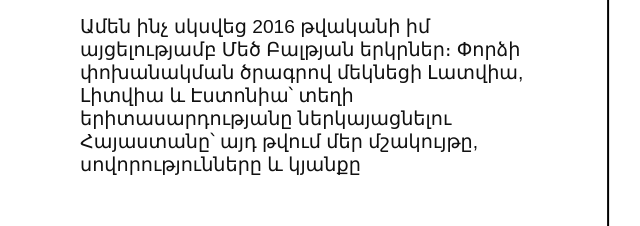
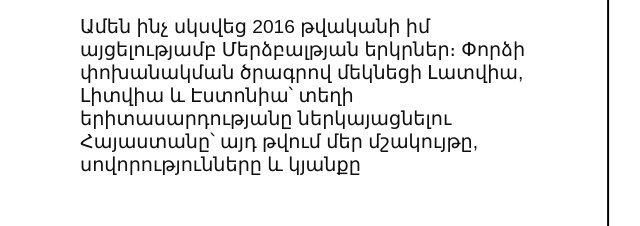
Before and after one commit to ArmanDev1010/kyacademy, a plain HTML site: page about.html in a window 1280 px wide. Shown: the part 458-684 px from the top of the page, 32-672 px from the left. Drawn offline with Linux system fonts and the light colour scheme.

Commit message:
Update about.html

```diff
--- a/about.html
+++ b/about.html
@@ -237,7 +237,7 @@
         <span
           ><h2>2016</h2>
           <p>
-            Ամեն ինչ սկսվեց 2016 թվականի իմ այցելությամբ Մեծ Բալթյան երկրներ։
+            Ամեն ինչ սկսվեց 2016 թվականի իմ այցելությամբ Մերձբալթյան երկրներ։
             Փորձի փոխանակման ծրագրով մեկնեցի Լատվիա, Լիտվիա և Էստոնիա՝ տեղի
             երիտասարդությանը ներկայացնելու Հայաստանը՝ այդ թվում մեր մշակույթը,
             սովորությունները և կյանքը։
@@ -598,7 +598,7 @@
         },
         about: {
           k_p: [
-            "Ամեն ինչ սկսվեց 2016 թվականի իմ այցելությամբ Մեծ Բալթյան երկրներ։ Փորձի փոխանակման ծրագրով մեկնեցի Լատվիա, Լիտվիա և Էստոնիա՝ տեղի երիտասարդությանը ներկայացնելու Հայաստանը՝ այդ թվում մեր մշակույթը, սովորությունները և կյանքը",
+            "Ամեն ինչ սկսվեց 2016 թվականի իմ այցելությամբ Մերձբալթյան երկրներ։ Փորձի փոխանակման ծրագրով մեկնեցի Լատվիա, Լիտվիա և Էստոնիա՝ տեղի երիտասարդությանը ներկայացնելու Հայաստանը՝ այդ թվում մեր մշակույթը, սովորությունները և կյանքը",
             "Վեց ամիսների ընթացքում շփվելով երիտասարդների հետ և ծանոթանալով յուրաքանչյուր երկրի կրթական համակարգերին հասկացա, որ մեծ ուշադրություն է դարձվում ոչ ֆորմալ կրթությանը՝ հատկապես երեխաների և երիտասարդների մոտ ֆինանսական գրագիտության մակարդակի բարձրացմանը։ Այնուհետև այցելեցի նաև Ֆինլադիա և ուսումնասիրեցի ֆիների կրթական մոտեցումները։ Նրանք կիրառում էին խաղաֆիկացված կրթական մեթոդներ ցանկացած տարիքի ուսանողների հետ աշխատելիս, ինչը տալիս էր շատ բարձր արդյունքներ",
             "Եվ հենց այնտեղ գաղափար առաջացավ արդեն Հայաստանում բացել դպրոց, որը մեր երեխաներին և երիտասարդներին կտա հնարավորություն ձեռք բերել այնպիսի գիտելիքներ և հմտություններ, որոնք, ցավոք, չեն տրամադրվում թե՛ հանրակրթական դպրոցներում, թե՛ ոչ ֆորմալ ուսումնական հաստատություններում։ Վերադառնալով Հայաստան հավաքագրեցի միջազգային բիզնես դպրոցների ուսումնական ծրագրերը, ուսումնասիրեցի հայկական ֆինանսական բոլոր հարթակները, խորհրդակցեցի հոգեբանների և ոլորտում կայացած մասնագետների հետ և մեկ տարի անց, 2019թ-ին, ստեղծվեց առաջին ուսումնական ծրագիրը",
             "KIDPRENEURS–ի առաջին ընդունելության ժամանակ ունեցանք ընդհամենը երկու գրանցվող։ Հիասթափությունը բավականին մեծ էր, նույնիսկ մտածում էի, որ սխալ որոշում եմ կայացրել և Հայաստանում չգնահատվեց նախաձեռնությունս։ Սակայն սկսածը պետք էր ավարտին հասցնել, և դասընթացը սկսեցինք ընդհամենը երկու ուսանողով։ Ծրագրի ավարտին արդեն շատերն էին լսել մեր մասին, և, երբ մտածում էի դադարի մասին, ստացա բազում զանգեր մեր դասընթացին միանալու համար։ Եվ այդպես շարունակվեց մեր գործունեությունը մինչ օրս",
```
